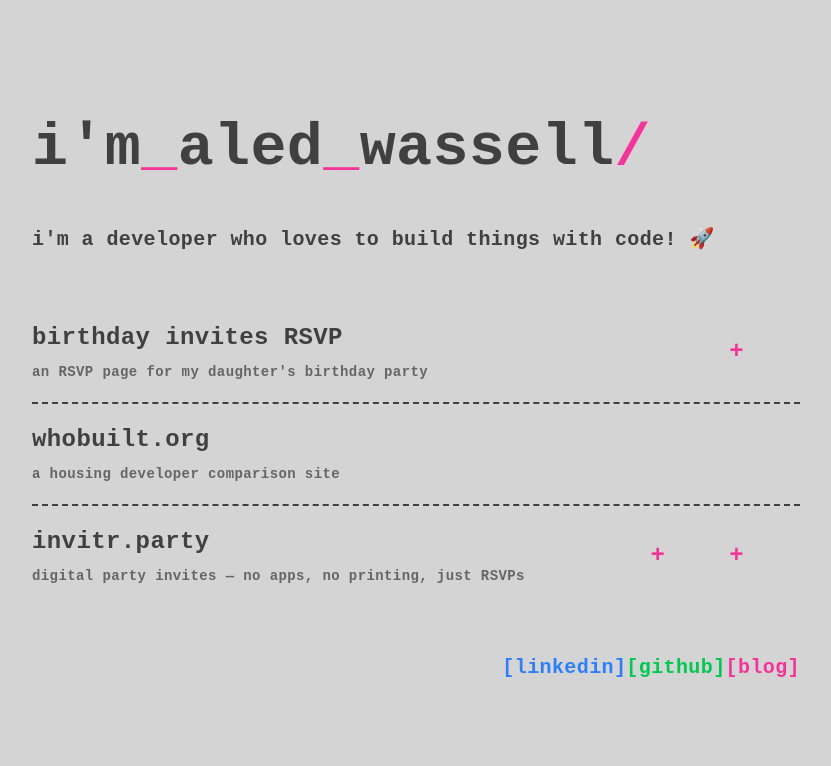
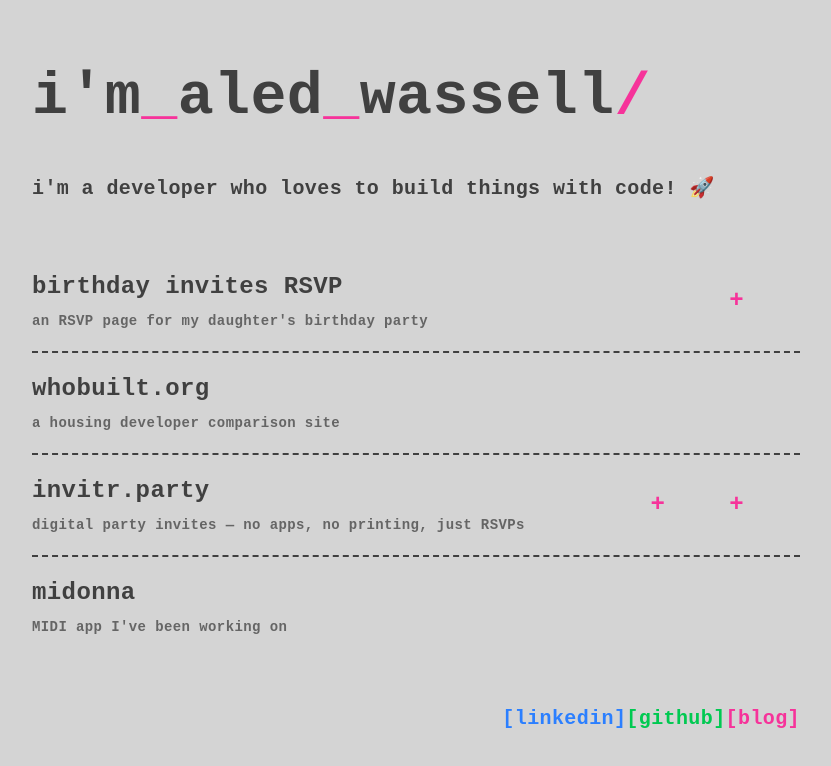
Before and after one commit to aledwassell/aledwassell.com, a SvelteKit app: page / in a window 1280 px wide. Shown: the top 766 px of the page, without its empty margins (224-1055 px from the left). Built offline with nearby package versions, Linux system fonts and the light colour scheme; a web font is replaced by a local one; what @iconify/tailwind4 would draw is missing.

Commit message:
Add midonna to the list

```diff
--- a/src/routes/+page.svelte
+++ b/src/routes/+page.svelte
@@ -24,6 +24,12 @@
 				'icon-[logos--supabase-icon]',
 				'icon-[logos--vercel-icon]'
 			]
+		},
+		{
+			href: 'https://midonna.aledwassell.dev/',
+			text: 'midonna',
+			description: "MIDI app I've been working on",
+			icons: ['icon-[logos--svelte-icon]']
 		}
 	];
 
```
